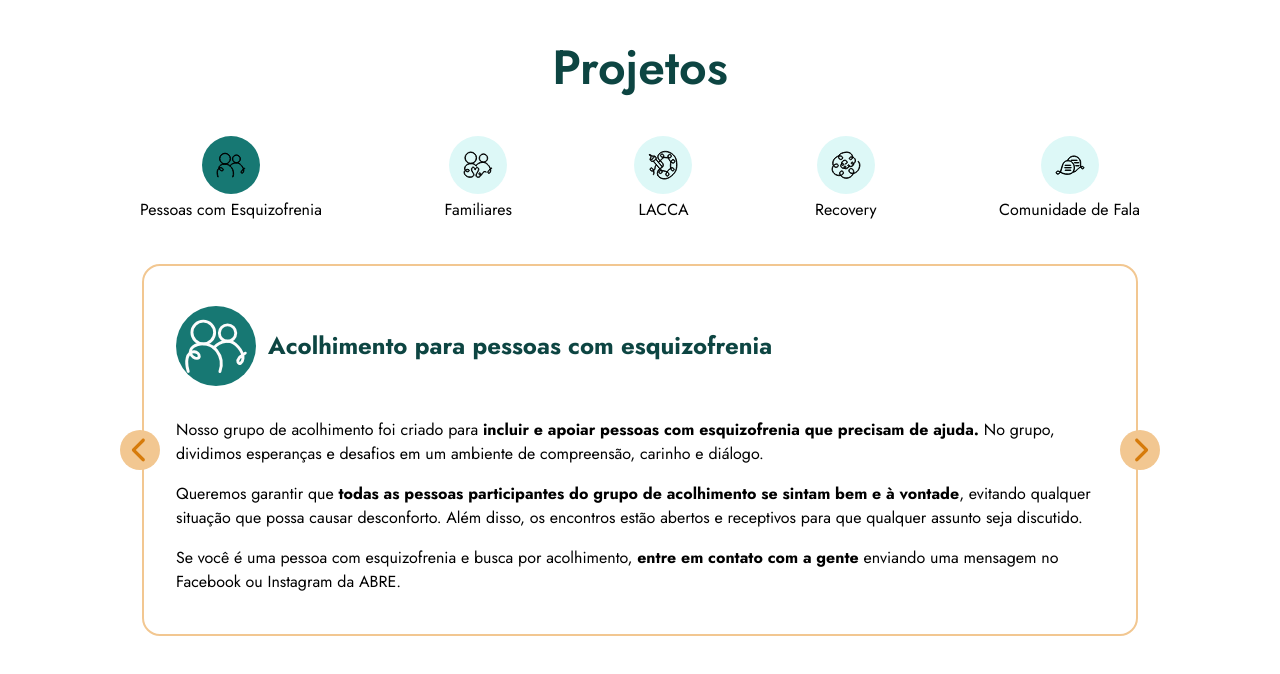
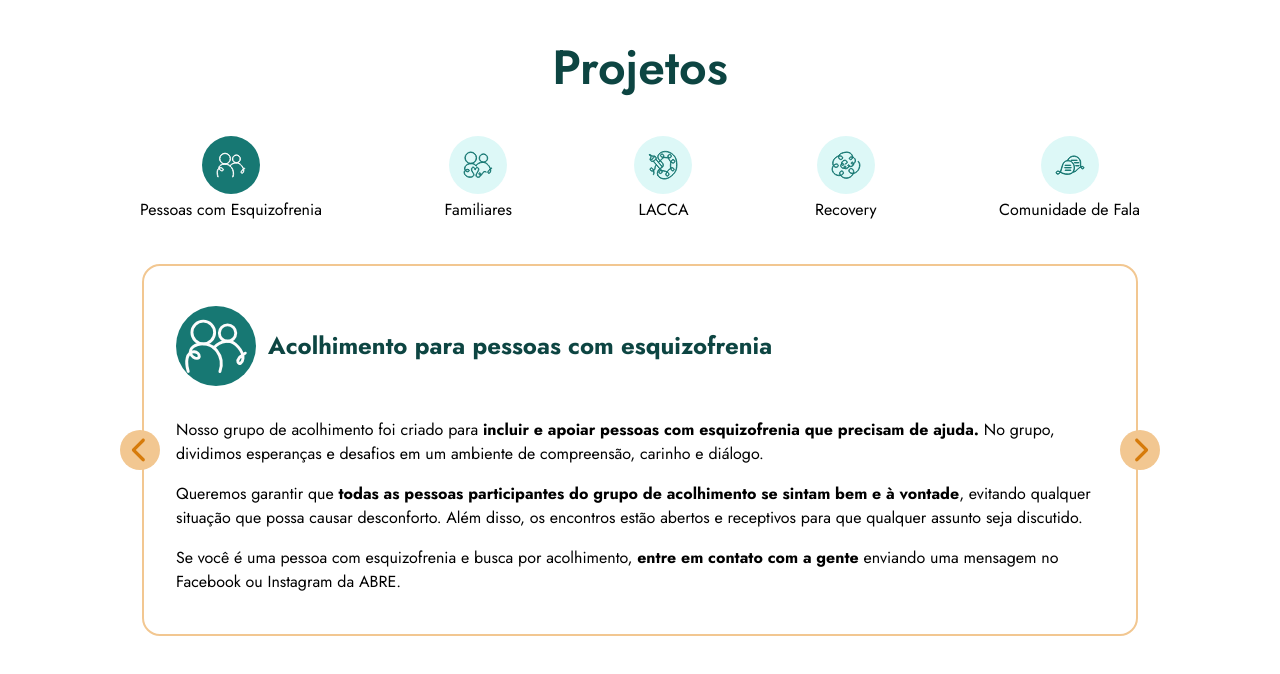
Before and after one commit to tech-pro-bem/abre, a Next.js app: page / in a window 1280 px wide. Shown: the top 674 px of the page. Built offline with nearby package versions, Linux system fonts and the light colour scheme.

Commit message:
feat: improve button states

```diff
--- a/src/components/projects-section/styles.module.css
+++ b/src/components/projects-section/styles.module.css
@@ -3,7 +3,11 @@
   max-width: 65.5rem;
   /* temporary paddings before layout adjustments */
   padding-inline: 1.5rem;
-  padding-block: 2rem;
+  padding-block-start: 2rem;
+  padding-block-end: 5rem;
+  @media (min-width: 40em) {
+    padding-block-end: 6rem;
+  }
 }
 
 .projects_section_title {
@@ -28,12 +32,17 @@
   width: fit-content;
   border-radius: 100vh;
   padding: 0.5rem;
+  & svg {
+    color: var(--color-neutral-lightest);
+  }
   @media (min-width: 40em) {
     padding: 0.875rem;
   }
   &:hover {
-    filter: brightness(120%);
-    outline: 1px solid var(--color-primary-darkest);
+    background-color: var(--color-primary-medium);
+    & svg {
+      color: var(--color-neutral-lightest);
+    }
   }
 }
 
@@ -47,8 +56,14 @@
 
 .active {
   background-color: var(--color-primary-dark);
+  & svg {
+    color: var(--color-neutral-lightest);
+  }
 }
 
 .inactive {
   background-color: var(--color-primary-lightest);
+  & svg {
+    color: var(--color-primary-dark);
+  }
 }
```
